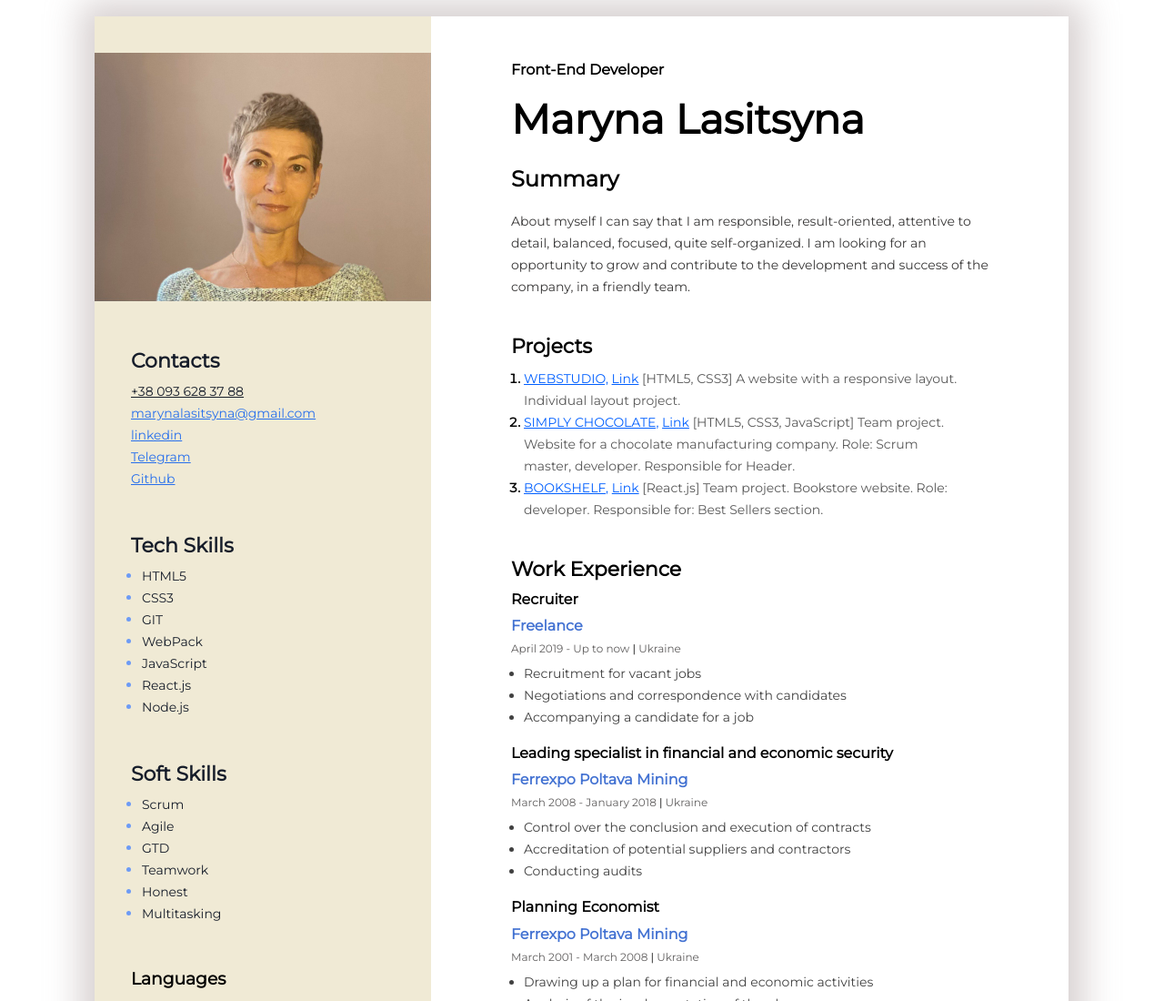
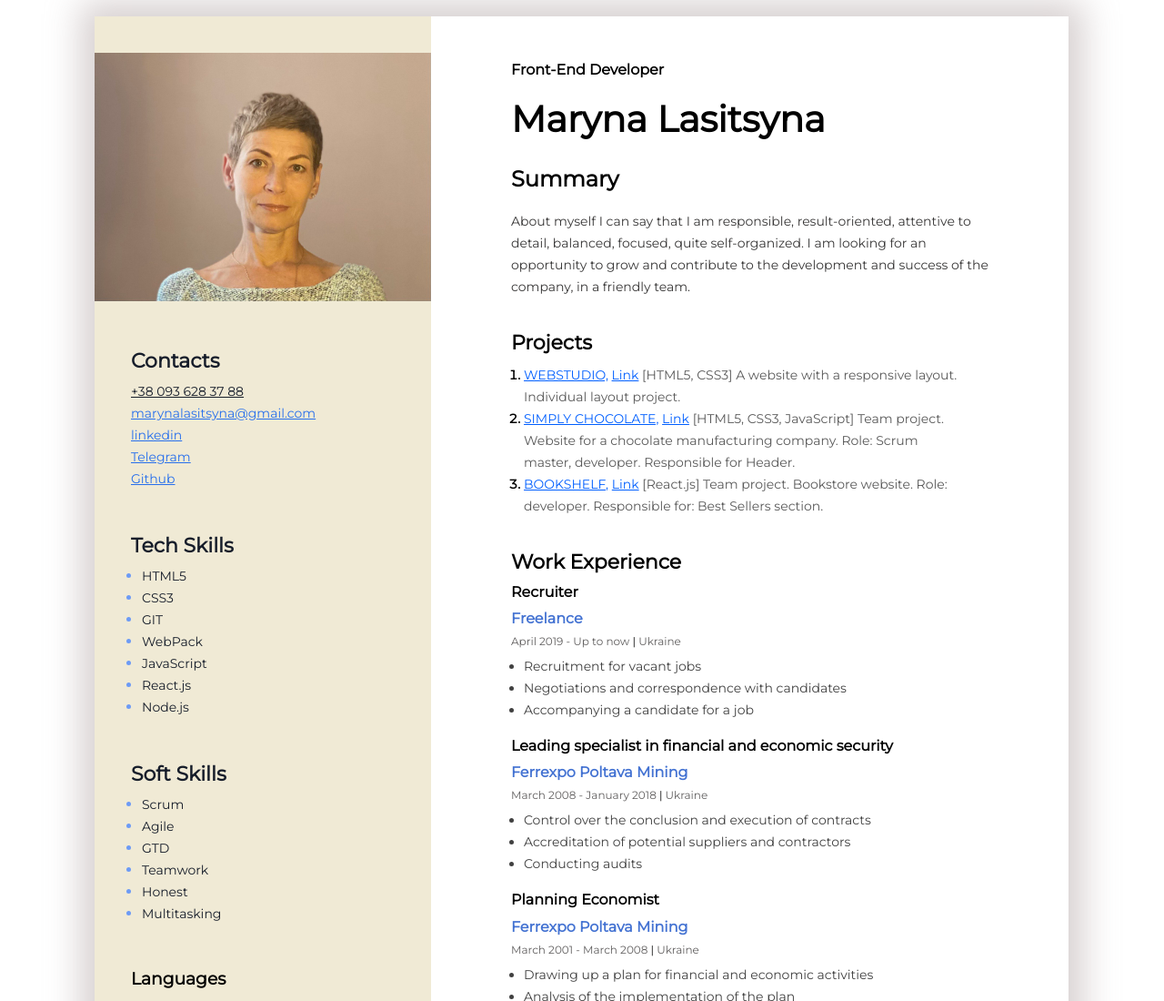
Before and after one commit to Maryna-Lasitsyna/CV-Resume, a plain HTML site: page index.html in a window 1280 px wide. Shown: the top 1100 px of the page at 91% size. Drawn offline with Linux system fonts and the light colour scheme.

Commit message:
Update styles.css

```diff
--- a/css/styles.css
+++ b/css/styles.css
@@ -23,7 +23,7 @@ body {
 /* Main content */
 .main-content {
   /* padding: 88px; */
-  padding: 50px 88px 88px 88px;
+  padding: 50px 88px 50px 88px;
 
 
 }
@@ -41,7 +41,7 @@ body {
 .my-name {
   font-style: normal;
   font-weight: 700;
-  font-size: 45px;
+  font-size: 40px;
   line-height: 55px;
   color: #000000;
   margin: 0 0 24px 0;
@@ -58,7 +58,7 @@ body {
 }
 
 .about-my-container {
-  margin-bottom: 40px;
+  margin-bottom: 36px;
 }
 
 /* Projects */
@@ -86,7 +86,7 @@ body {
 }
 
 .projects-container {
-  margin-bottom: 40px;
+  margin-bottom: 36px;
   width: 500px;
 }
 
@@ -111,7 +111,7 @@ body {
 
 /* Work experience */
 .work-experience-container {
-  margin-bottom: 40px;
+  margin-bottom: 36px;
 }
 
 .work-experience-position {
```
